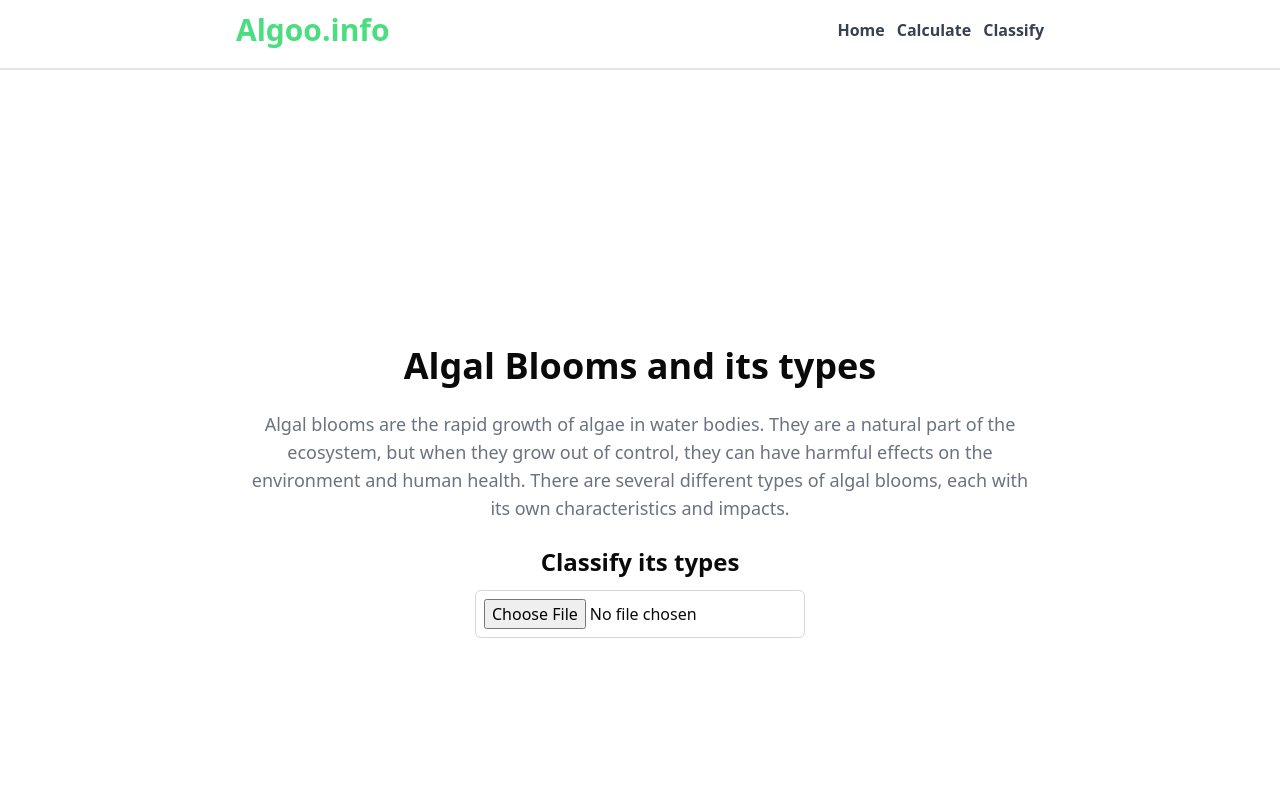
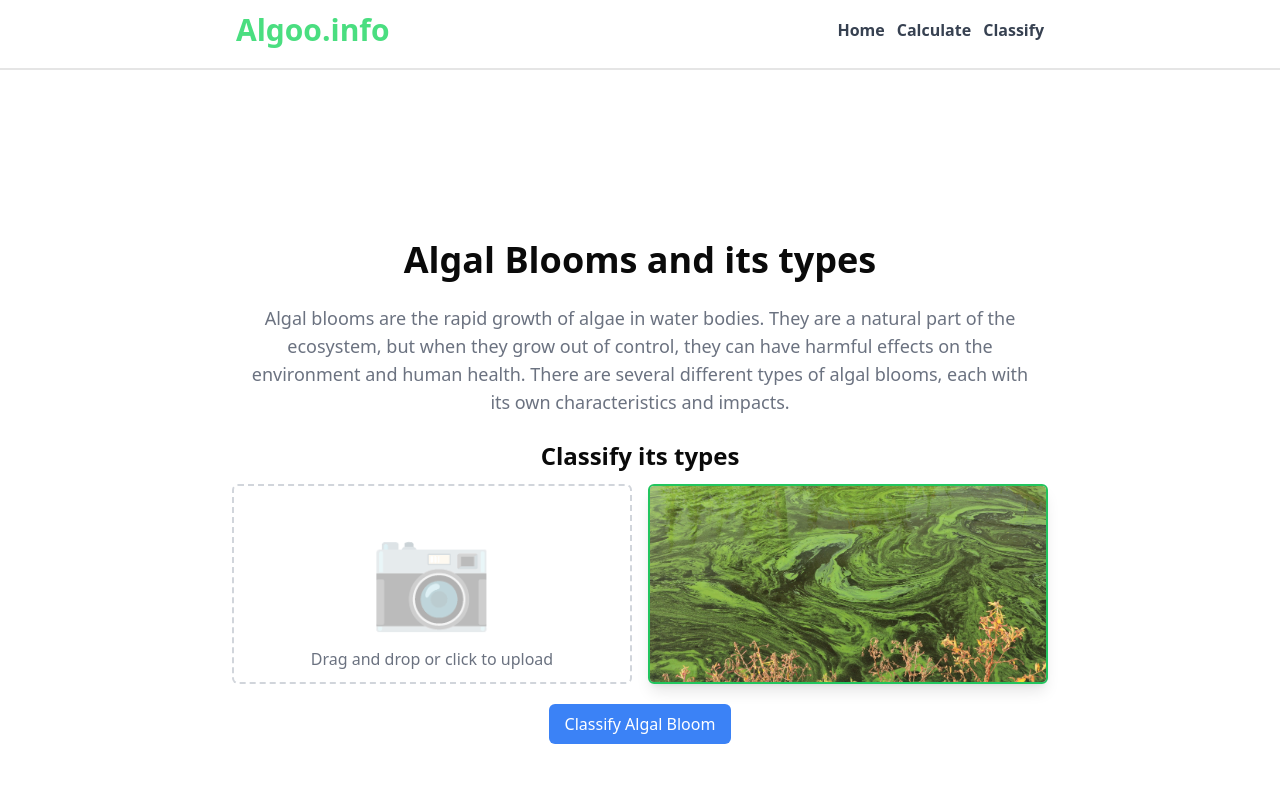
Before and after one commit to santoshyadav-29/El--Capital, a React (Vite) app: page /classify in a window 1280 px wide. Shown: the top 800 px of the page. Built offline with nearby package versions, Linux system fonts and the light colour scheme.

Commit message:
Refactor API calls and input handling in classify.tsx and service.tsx

```diff
--- a/src/app/classify.tsx
+++ b/src/app/classify.tsx
@@ -1,10 +1,12 @@
 import { useState } from "react";
-import axios from "axios";
-
+import Axios from "axios";
+import defaultImage from "../assets/algal bloom.jpeg";
 const Classify = () => {
   const [selectedImage, setSelectedImage] = useState<File | null>(null);
   const [previewImage, setPreviewImage] = useState<string | null>(null);
-  const [classificationResult, setClassificationResult] = useState<string | null>(null);
+  const [classificationResult, setClassificationResult] = useState<
+    string | null
+  >(null);
 
   // Handle Image Selection
   const handleImageChange = (e: React.ChangeEvent<HTMLInputElement>) => {
@@ -26,22 +28,17 @@ const Classify = () => {
     const formData = new FormData();
     formData.append("image", selectedImage);
 
-    try {
-      const response = await axios.post(
-        "https://your-backend-url.com/classify", // Replace with your backend URL
-        formData,
-        {
+    Axios.post("http://localhost:3000/upload", formData, {
       headers: {
         "Content-Type": "multipart/form-data",
       },
-        }
-      );
-
-      // Assuming the backend sends back a classification result
-      setClassificationResult(response.data.result);
-    } catch (error) {
-      console.error("Error classifying image:", error);
-    }
+    })
+      .then((response) => {
+        console.log("Classification Result:", response.data);
+      })
+      .catch((error) => {
+        console.error("Error uploading image:", error);
+      });
   };
 
   return (
@@ -59,30 +56,46 @@ const Classify = () => {
       <h2 className="text-2xl font-bold p-3">Classify its types</h2>
 
       {/* Image Picker and Preview */}
-      <div className="flex flex-col items-center space-y-4">
+      <div id="classify-main " className="flex flex-col gap-1  items-center">
+        <div className="flex  items-center justify-center gap-4">
+          <label className="flex flex-col items-center justify-center w-[400px] h-[200px] border-2 border-dashed border-gray-300 rounded-md cursor-pointer hover:bg-gray-100 transition-all">
             <input
               type="file"
               accept="image/*"
               onChange={handleImageChange}
-          className="p-2 border border-gray-300 rounded-md"
+              className="hidden" // Hide the default file input
             />
+            <div className="flex flex-col items-center justify-center">
+              {/* <img
+              src="/path/to/upload-icon.png" // Replace with your upload icon path
+              alt="Upload Icon"
+              className="w-12 h-12 mb-2" // Icon size
+            /> */}
+              <p className="text-[100px] opacity-30">📷</p>
+              <span className="text-gray-500">
+                Drag and drop or click to upload
+              </span>
+            </div>
+          </label>
 
           {/* Display Image Preview */}
-        {previewImage && (
+          {
             <div className="flex flex-col items-center">
               <img
-              src={previewImage}
+                src={previewImage || defaultImage}
                 alt="Selected Algal Bloom"
-              className="w-[200px] h-[200px] object-cover rounded-md shadow-lg"
+                className="w-[400px] h-[200px] object-cover rounded-md shadow-lg border-2 border-green-500"
               />
+            </div>
+          }
+        </div>
         <button
           onClick={handleImageSubmit}
-              className="mt-4 bg-blue-500 text-white py-2 px-4 rounded-md"
+          className="mt-4 bg-blue-500 text-white py-2 px-4 rounded-md hover:bg-blue-600 transition-all"
         >
           Classify Algal Bloom
         </button>
       </div>
-        )}
 
       {/* Display Classification Result */}
       {classificationResult && (
@@ -92,7 +105,6 @@ const Classify = () => {
         </div>
       )}
     </div>
-    </div>
   );
 };
 
--- a/src/components/blocks/service.tsx
+++ b/src/components/blocks/service.tsx
@@ -1,12 +1,12 @@
 import { useState } from "react";
-import axios from "axios"; // Import axios
+import Axios from "axios"; // Import axios
 
 interface ServiceProps {
   name: string;
   about: string;
   unit: string;
-  value: number;
-  onChange: (value: number) => void;
+  value: string; // Changed value to string to allow empty input
+  onChange: (value: string) => void;
 }
 
 const Service = (props: ServiceProps) => {
@@ -20,7 +20,7 @@ const Service = (props: ServiceProps) => {
             type="number"
             className="w-[60px] p-2 mt-2 border-b border-gray-300"
             value={props.value}
-            onChange={(e) => props.onChange(Number(e.target.value))}
+            onChange={(e) => props.onChange(e.target.value)} // Allow string value
           />{" "}
           {props.unit}
         </span>
@@ -30,44 +30,37 @@ const Service = (props: ServiceProps) => {
 };
 
 const Services = () => {
-  const [ph, setPh] = useState<number>(0);
-  const [waterTemp, setWaterTemp] = useState<number>(0); // Changed variable name to match parameter
-  const [turbidity, setTurbidity] = useState<number>(0);
-  const [doValue, setDoValue] = useState<number>(0); // Changed variable name to match parameter
-  const [tn, setTn] = useState<number>(0); // Changed variable name to match parameter
-  const [tp, setTp] = useState<number>(0); // Changed variable name to match parameter
+  const [ph, setPh] = useState<string>(""); // Set initial value to an empty string
+  const [waterTemp, setWaterTemp] = useState<string>(""); // Set initial value to an empty string
+  const [turbidity, setTurbidity] = useState<string>(""); // Set initial value to an empty string
+  const [doValue, setDoValue] = useState<string>(""); // Set initial value to an empty string
+  const [tn, setTn] = useState<string>(""); // Set initial value to an empty string
+  const [tp, setTp] = useState<string>(""); // Set initial value to an empty string
 
   const handleSubmit = async () => {
-    const data = {
-      pH: ph,
-      water_temp: waterTemp,
-      turbidity,
-      DO: doValue,
-      TN: tn,
-      TP: tp,
-    };
-
-    try {
-      // Use axios to send the POST request
-      const response = await axios.post(
-        "https://c179-110-34-13-5.ngrok-free.app/predict/",
-        data, // Axios automatically stringifies the data for you
-        {
-          headers: {
-            "Content-Type": "application/json",
-          },
-        }
-      );
-
-      if (response.status === 200) {
-        const result = response.data;
-        console.log("Success:", result);
-      } else {
-        console.error("Error:", response.statusText);
-      }
-    } catch (error) {
-      console.error("Error:", error);
-    }
+    // Convert input values to numbers before sending the data
+    // const data = {
+    //   pH: Number(ph),
+    //   water_temp: Number(waterTemp),
+    //   turbidity: Number(turbidity),
+    //   DO: Number(doValue),
+    //   TN: Number(tn),
+    //   TP: Number(tp),
+    // };
+    Axios.post("http://localhost:3000/predict", {
+      pH: Number(ph),
+      water_temp: Number(waterTemp),
+      turbidity: Number(turbidity),
+      DO: Number(doValue),
+      TN: Number(tn),
+      TP: Number(tp),
+    })
+      .then((response) => {
+        console.log(response.data);
+      })
+      .catch((error) => {
+        console.error("Error calculating daily needs:", error);
+      });
   };
 
   return (
```
Lines whose indentation alone changed are shown as unchanged.
